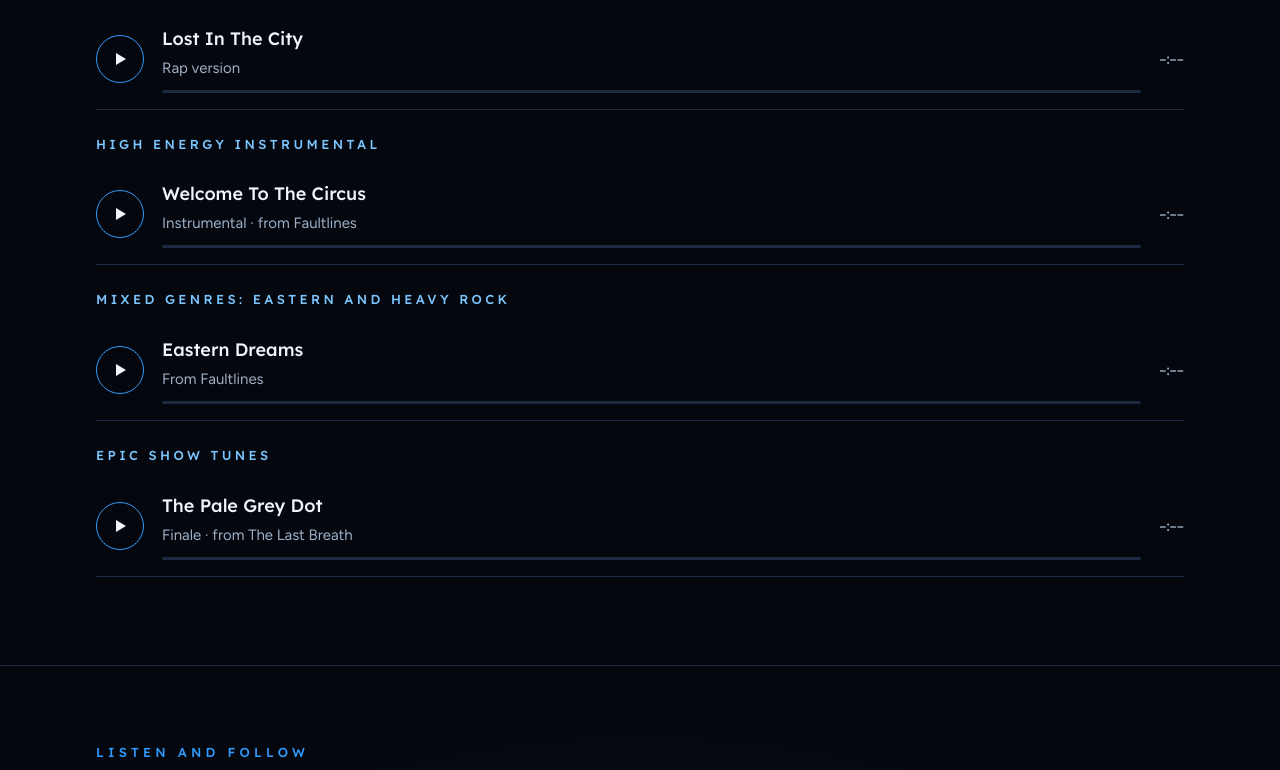
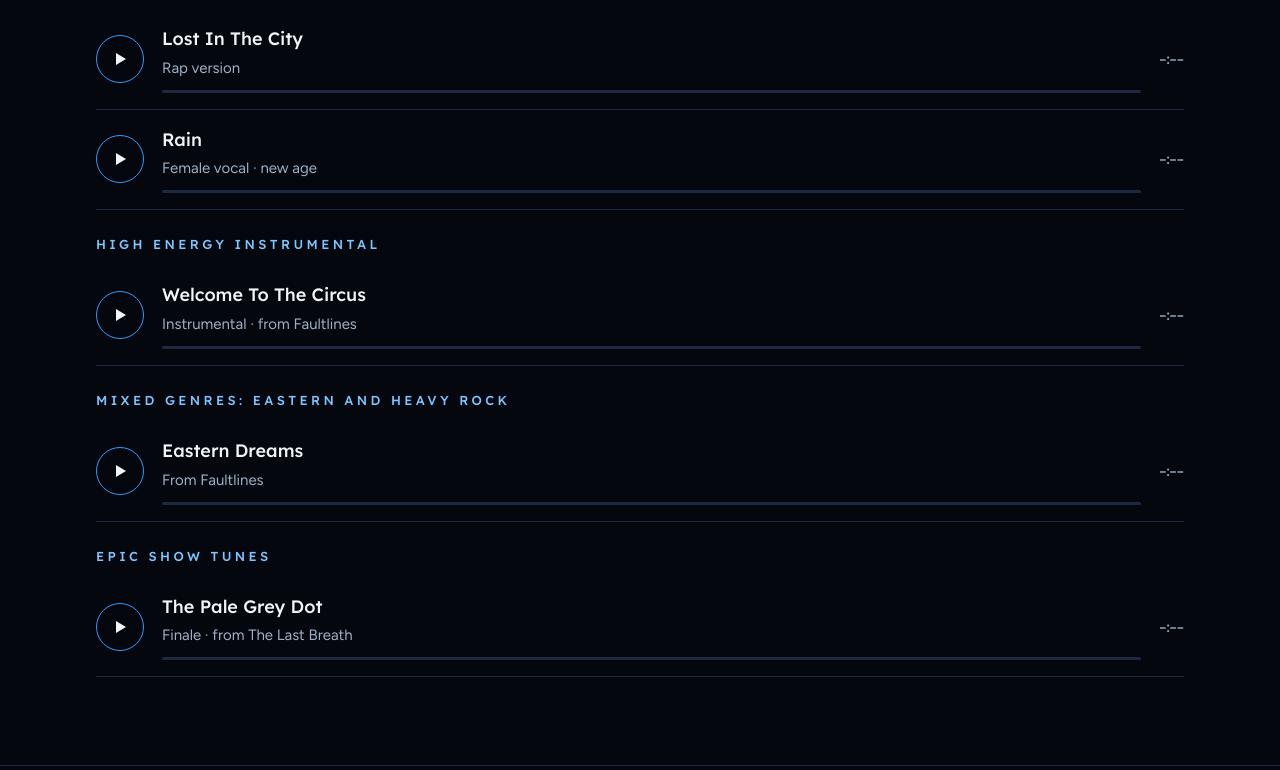
Before and after one commit to loonytunes1234/rickburn-website, a plain HTML site: page multimedia.html in a window 1280 px wide. Shown: the part 2075-2845 px from the top of the page. Drawn offline with Linux system fonts and the light colour scheme.

Commit message:
Contemporary Modern: Rain (female vocal, new age)

```diff
--- a/multimedia.html
+++ b/multimedia.html
@@ -268,6 +268,7 @@ var LISTEN = [
 var TRACKS = {
   songs: [
     { heading: "Contemporary Modern", title: "Lost In The City", note: "Rap version", file: "audio/lost-in-the-city-rap-version.mp3" },
+    { title: "Rain", note: "Female vocal · new age", file: "audio/rain.mp3" },
     { heading: "High Energy Instrumental", title: "Welcome To The Circus", note: "Instrumental · from Faultlines", file: "audio/faultlines-welcome-to-the-circus.mp3" },
     { heading: "Mixed Genres: Eastern and Heavy Rock", title: "Eastern Dreams", note: "From Faultlines", file: "audio/faultlines-eastern-dreams.mp3" },
     { heading: "Epic Show Tunes", title: "The Pale Grey Dot", note: "Finale · from The Last Breath", file: "audio/the-last-breath-the-pale-grey-dot.mp3" }
```
Also changed, not shown: 1 other file.
